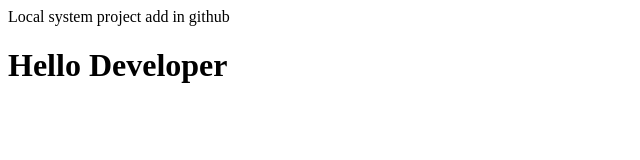
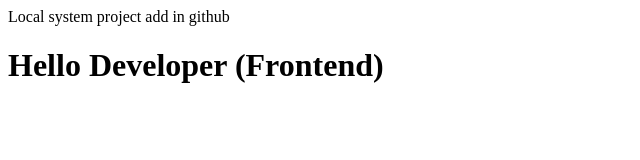
Before and after one commit to dhruvinchetas/LoaclSytemProjectAdd, a plain HTML site: page index.html in a window 1280 px wide. Shown: the whole page, without its empty margins (0-640 px from the left). Drawn offline with Linux system fonts and the light colour scheme.

Commit message:
dev name add 2

```diff
--- a/index.html
+++ b/index.html
@@ -1,3 +1,3 @@
 <p>Local system project add in github</p>
 
-<h1>Hello Developer</h1>
+<h1>Hello Developer (Frontend)</h1>
```
